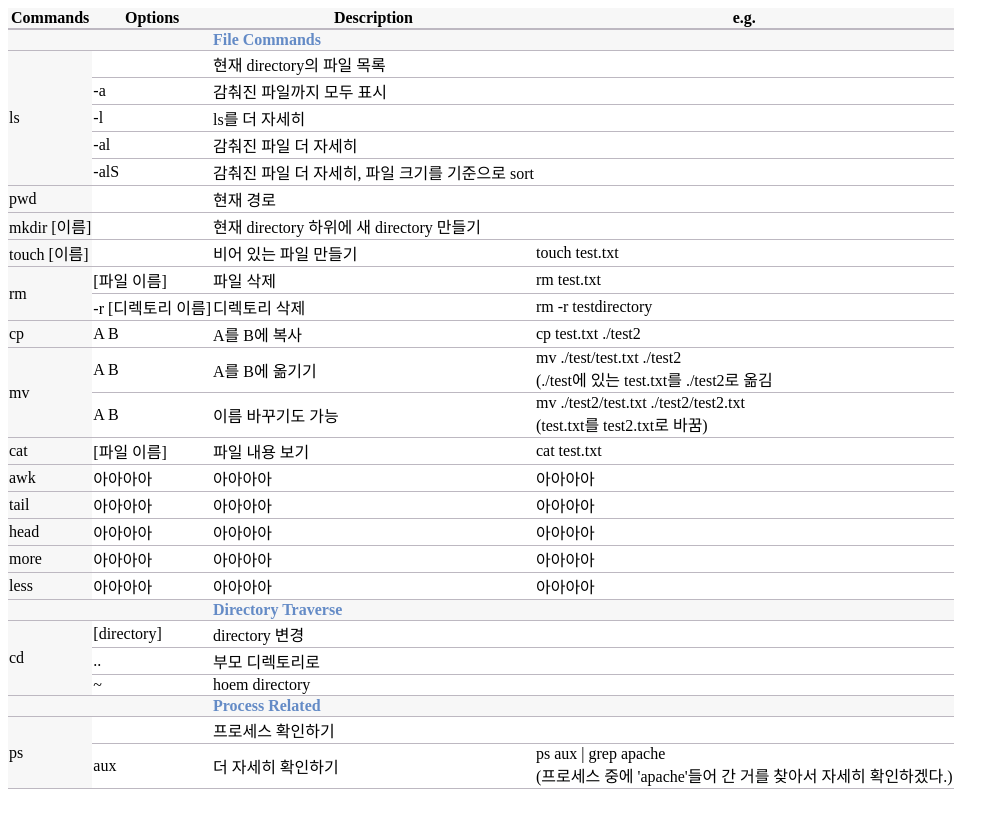
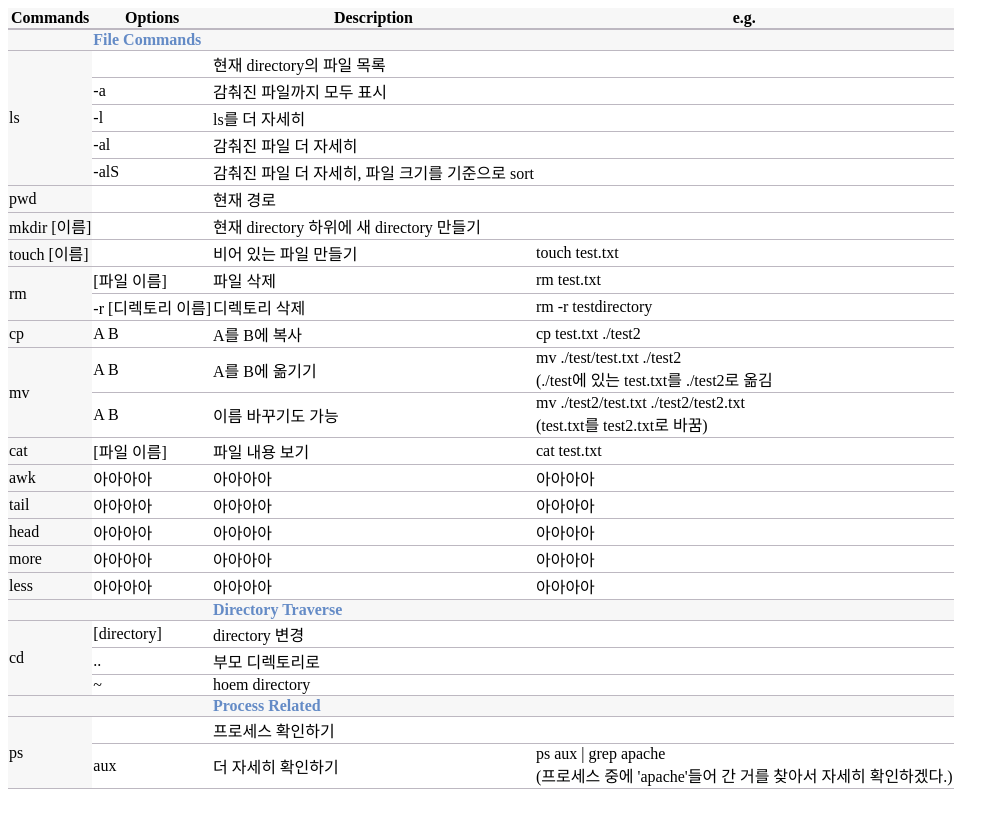
Before and after one commit to finddme/finddme.github.io, a Jekyll site: the page built from _posts/2022-01-12-Linux.md, in a window 1280 px wide. Shown: the top 828 px of the page, without its empty margins (0-1006 px from the left). Built offline with Jekyll 4.4.1, drawn with Linux system fonts in a browser that asks for light colours.

Commit message:
Update 2022-01-12-Linux.md

```diff
--- a/_posts/2022-01-12-Linux.md
+++ b/_posts/2022-01-12-Linux.md
@@ -43,7 +43,7 @@
    <body>
      <table style="border-collapse:collapse">
        <tr><th class="line4" bgcolor="#F8F7F9">Commands</th><th class="line4">Options</th><th class="line4">Description</th><th class="line4">e.g.</th></tr>
-       <tr><td class="line3"> </td><td class="line3"> </td><td class="line3"><span style="color:#648BC6; font-weight: bold;">File Commands</span></td><td class="line3"> </td></tr>
+       <tr><td class="line3"> </td><td class="line3"><span style="color:#648BC6; font-weight: bold;">File Commands</span></td><td class="line3"> </td><td class="line3"> </td></tr>
        <tr><td class="line3" rowspan="5">ls</td><td class="line"> </td><td class="line">현재 directory의 파일 목록</td><td class="line"> </td></tr>
        <tr><td class="line">-a</td><td class="line">감춰진 파일까지 모두 표시</td><td class="line"> </td></tr>
        <tr><td class="line">-l</td><td class="line">ls를 더 자세히</td><td class="line"> </td></tr>
```
